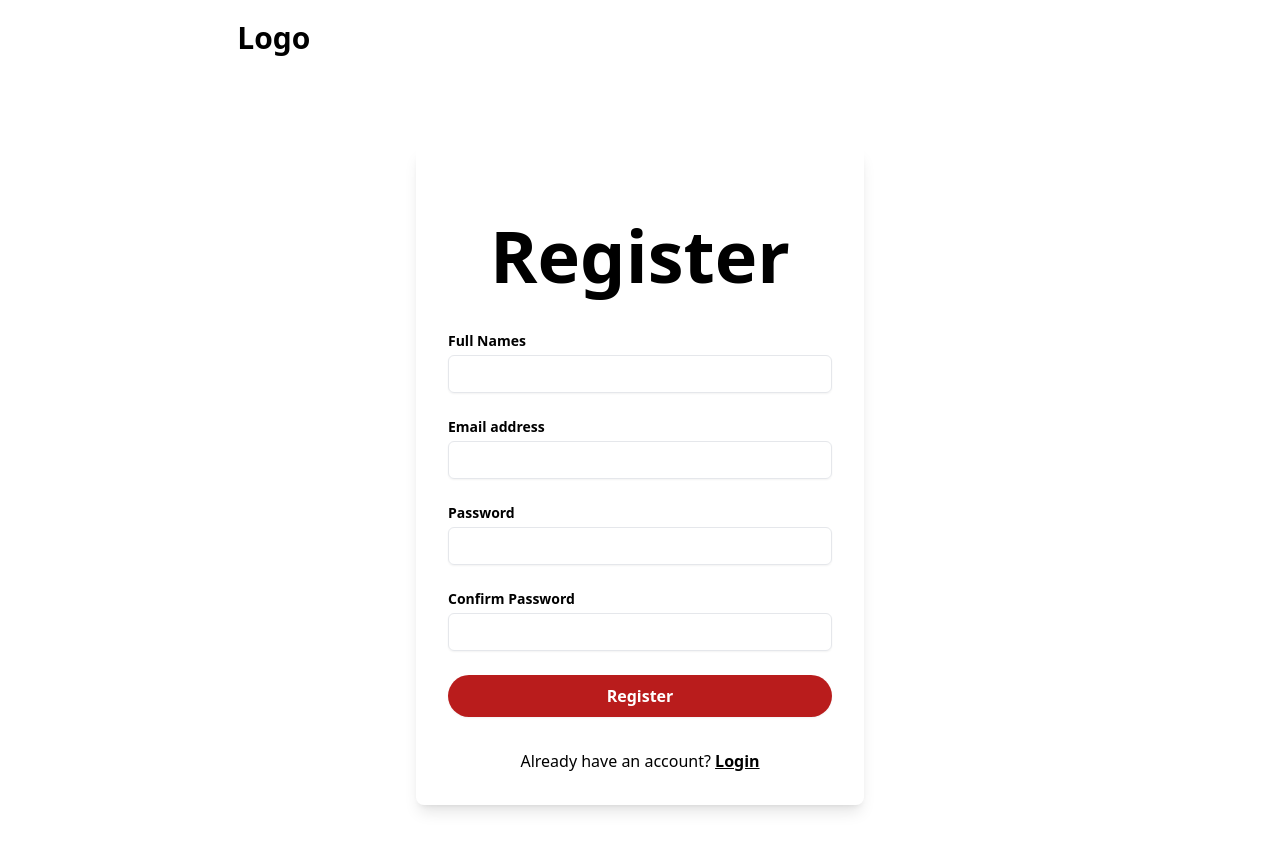
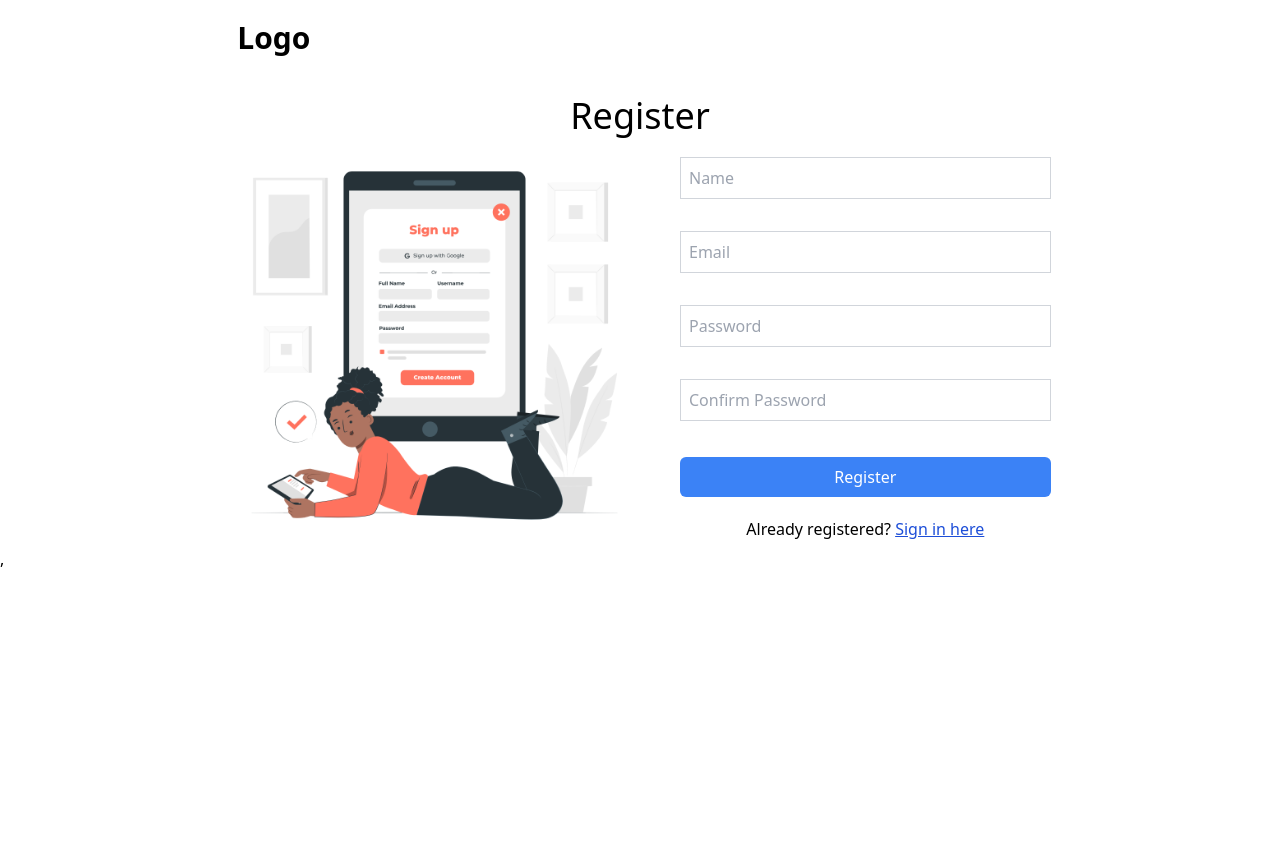
Before and after one commit to codycubes/Bloggie, a React (Vite) app in the folder frontend/: page /registration in a window 1280 px wide. Shown: the top 850 px of the page. After the commit the page ends 800 px from the top, so only its background shows below. Built offline with nearby package versions, Linux system fonts and the light colour scheme.

Commit message:
Registration Page Design

```diff
--- a/frontend/src/Pages/Register.tsx
+++ b/frontend/src/Pages/Register.tsx
@@ -5,7 +5,7 @@ import { useRegisterMutation } from '../slices/usersApiSlice';
 import { setCredentials } from '../slices/authSlice';
 import { SquareLoader } from 'react-spinners';
 import { toast } from 'react-toastify';
-
+import signup from '../images/Sign up-pana.png';
 import { RootState } from '../store';
 
 const Registration: React.FC = () => {
@@ -44,77 +44,58 @@ const Registration: React.FC = () => {
   };
 
   return (
-    <div className="flex items-center font-raleway justify-center min-h-screen">
-      <div className="w-full max-w-md p-8 space-y-6 rounded-lg shadow-lg">
-        <h2 className="text-7xl my-10  font-black text-center">Register</h2>
-        <form className="space-y-6" onSubmit={handleRegister}>
-          <div>
-            <label htmlFor="name" className="block text-sm font-bold">Full Names</label>
+    <div className='container mx-auto px-4'>
+      <h1 className='text-4xl text-center pt-5'>Register</h1>
+      <div className='grid grid-cols-1 md:grid-cols-2 h-11/12 space-x-10'>
+        <div>
+          <img src={signup} alt='signup' className='object-cover w-full' />
+        </div>
+        <div className='flex items-center justify-center'>
+          <form className='w-full max-w-md' onSubmit={handleRegister}>
             <input
-              id="name"
-              name="name"
-              type="text"
-              required
+              type='text'
+              placeholder='Name'
+              className='border border-gray-300 p-2 w-full my-4'
               value={name}
               onChange={(e) => setName(e.target.value)}
-              className="bg-transparent w-full px-3 text-white py-2 mt-1 border rounded-md shadow-sm sm:text-sm"
+              required
             />
-          </div>
-
-          <div>
-            <label htmlFor="email" className="block text-sm font-bold">Email address</label>
             <input
-              id="email"
-              name="email"
-              type="email"
-              required
+              type='email'
+              placeholder='Email'
+              className='border border-gray-300 p-2 w-full my-4'
               value={email}
               onChange={(e) => setEmail(e.target.value)}
-              className="bg-transparent w-full px-3 text-white py-2 mt-1 border rounded-md shadow-sm sm:text-sm"
+              required
             />
-          </div>
-
-          <div>
-            <label htmlFor="password" className="block text-sm font-bold">Password</label>
             <input
-              id="password"
-              name="password"
-              type="password"
-              required
+              type='password'
+              placeholder='Password'
+              className='border border-gray-300 p-2 w-full my-4'
               value={password}
               onChange={(e) => setPassword(e.target.value)}
-              className="bg-transparent w-full px-3 text-white py-2 mt-1 border rounded-md shadow-sm sm:text-sm"
+              required
             />
-          </div>
-
-          <div>
-            <label htmlFor="confirm-password" className="block text-sm font-bold">Confirm Password</label>
             <input
-              id="confirm-password"
-              name="confirm-password"
-              type="password"
-              required
+              type='password'
+              placeholder='Confirm Password'
+              className='border border-gray-300 p-2 w-full my-4'
               value={confirmPassword}
               onChange={(e) => setConfirmPassword(e.target.value)}
-              className="bg-transparent w-full px-3 text-white py-2 mt-1 border rounded-md shadow-sm sm:text-sm"
+              required
             />
-          </div>
-
-          <div>
-
             {isLoading && <SquareLoader />}
-            <button
-              type="submit"
-              className="flex justify-center w-full px-4 mb-8 py-2 font-bold text-white bg-red-700 border border-transparent rounded-full shadow-sm hover:scale-110 focus:ring-2 focus:ring-offset-2 focus:ring-red-500"
-            >
+            <button type='submit' className='bg-blue-500 text-white p-2 rounded-md w-full my-5'>
               Register
             </button>
-            <div className='justify-center items-center text-center'>
-            <p>Already have an account? <Link to="/login" className='underline font-bold'>Login</Link></p>
-            </div>
-
-          </div>
-        </form>
+            <p className='text-center'>
+              Already registered?{' '}
+              <Link to='/signin'>
+                <span className='text-blue-700 underline'>Sign in here</span>
+              </Link>
+            </p>
+          </form>
+        </div>
       </div>
     </div>
   );
```
